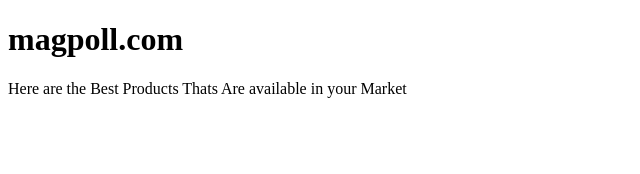
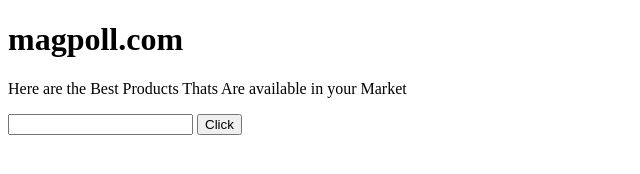
Before and after one commit to imranmidday/background-generator, a plain HTML site: page index.html in a window 1280 px wide. Shown: the whole page, without its empty margins (0-640 px from the left). Drawn offline with Linux system fonts and the light colour scheme.

Commit message:
add button and input

```diff
--- a/index.html
+++ b/index.html
@@ -6,6 +6,8 @@
 <body>
 	<h1> magpoll.com </h1>
 	<p> Here are the Best Products Thats Are available in your Market</p>
+	<input type="text" name="text">
+	<button>Click</button>
 
 </body>
 </html>
```
